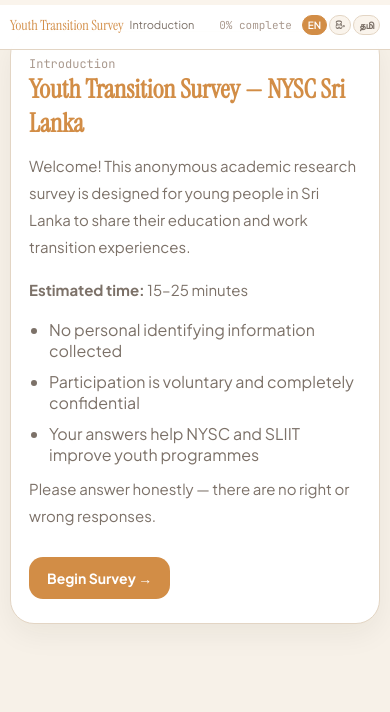
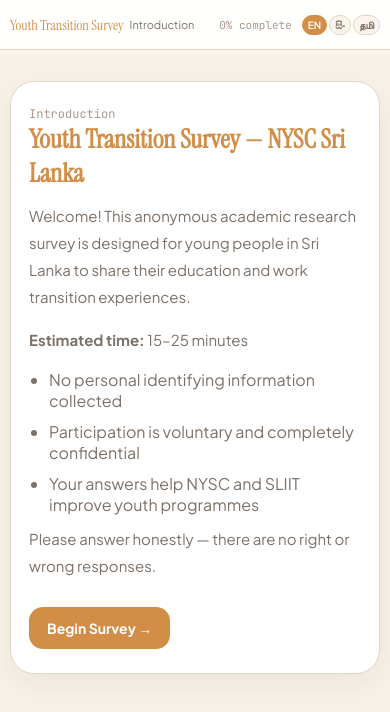
Before and after one commit to vimashafernando24/Survey, a React (Vite) app: page / in a window 390 px wide. Shown: the top 712 px of the page. Built offline with nearby package versions, Linux system fonts and the light colour scheme.

Commit message:
Fix mobile survey header spacing

```diff
--- a/src/styles.css
+++ b/src/styles.css
@@ -138,8 +138,8 @@ select option { background:var(--surface); }
 .thankyou-card p { color:var(--muted); font-size:15px; line-height:1.8; margin-bottom:24px; max-width:540px; margin-left:auto; margin-right:auto; }
 
 @media (max-width: 768px) {
-  /* Topbar: auto height, allow natural wrapping */
-  .topbar { height:auto; min-height:50px; padding:12px 14px; gap:8px; flex-wrap:wrap; overflow:visible;
+  /* Topbar: stay visible on mobile without covering the survey content */
+  .topbar { position:sticky; height:auto; min-height:50px; padding:12px 14px; gap:8px; flex-wrap:wrap; overflow:visible;
             justify-content:flex-start; text-align:left; align-items:center; }
   .logo { font-size:15px; flex-shrink:0; }
   /* Show section label but hide long progress note */
@@ -150,7 +150,7 @@ select option { background:var(--surface); }
   .lang-switcher { margin-left:auto; gap:3px; flex-shrink:0; }
   .lang-btn { font-size:11px; padding:3px 7px; }
 
-  /* Progress bar positioned below topbar */
+  /* Progress bar remains in the document flow below the topbar */
   .prog-outer { top:auto; position:relative; }
 
   /* Content starts after header and progress bar */
```
Also changed, not shown: 4 other files (tests, documents, lock files or other folders).
